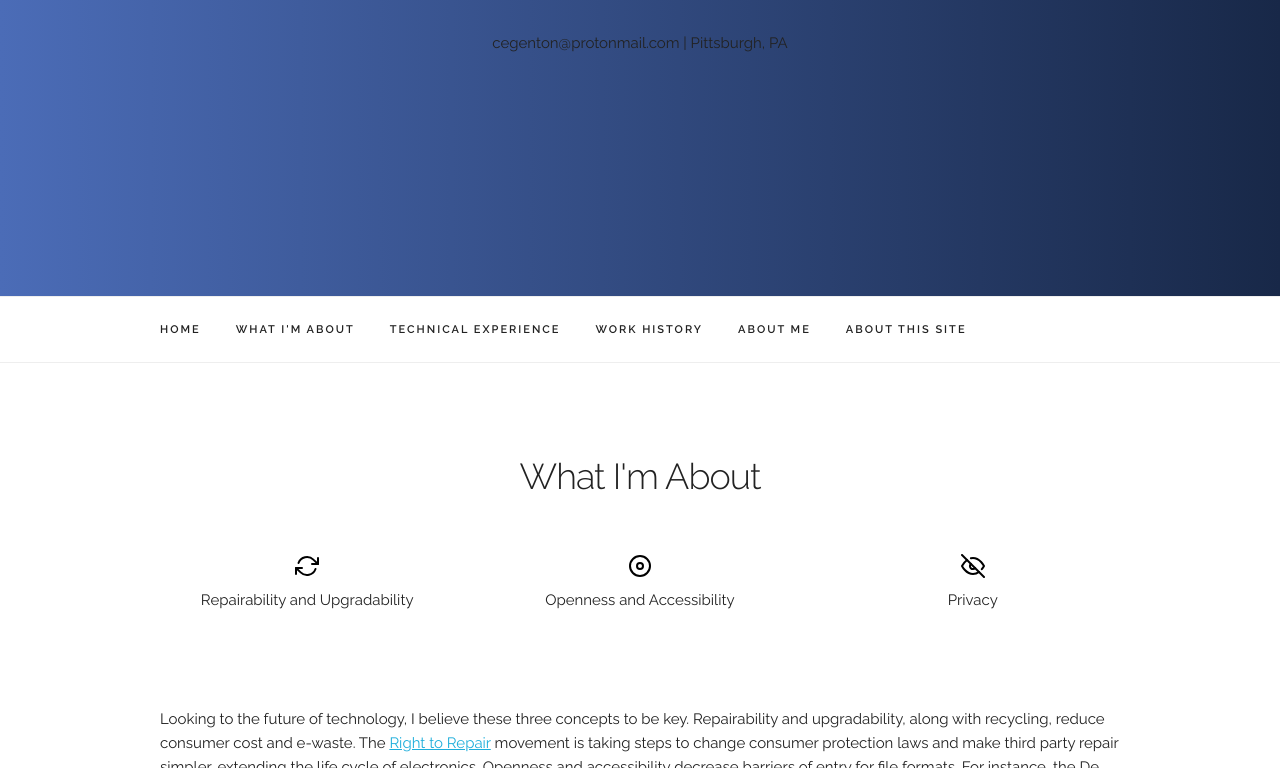
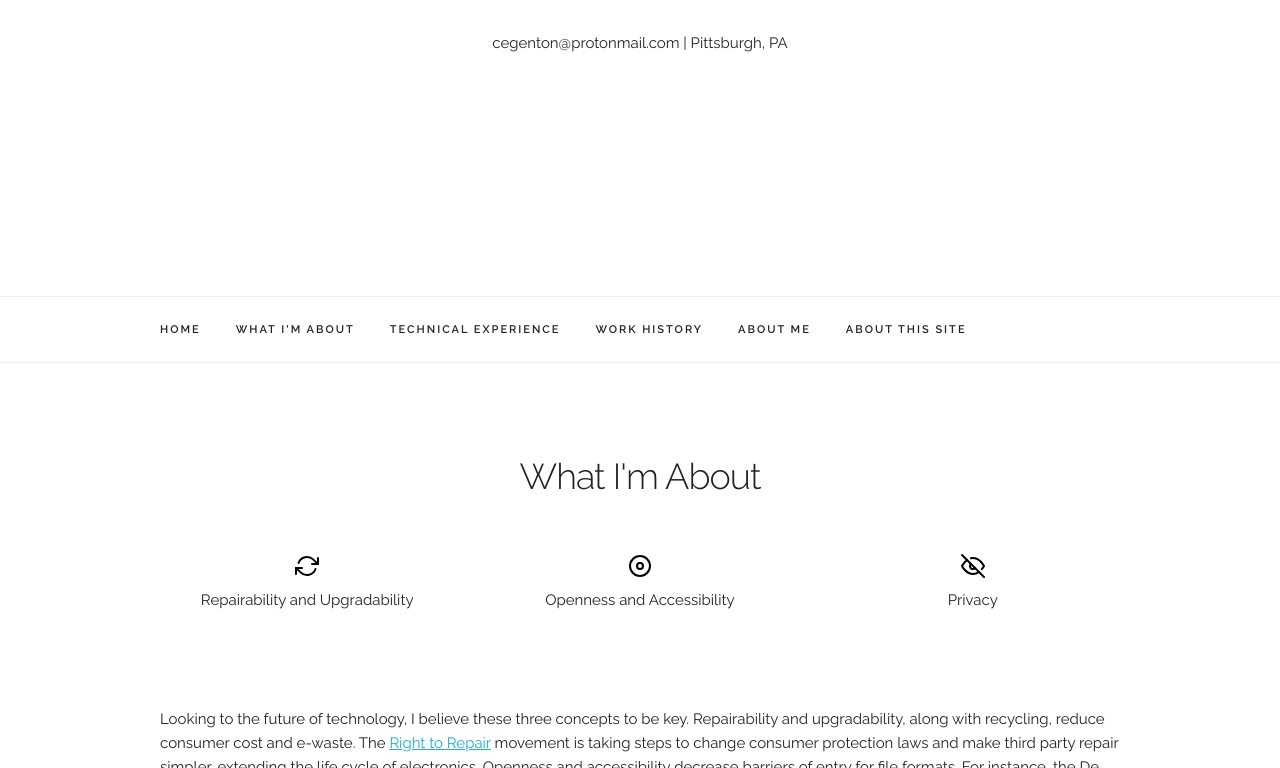
Before and after one commit to charegg/charegg.github.io, a plain HTML site: page index.html in a window 1280 px wide. Shown: the part 332-1100 px from the top of the page. Drawn offline with Linux system fonts and the light colour scheme.

Commit message:
Update custom.css

```diff
--- a/css/custom.css
+++ b/css/custom.css
@@ -3,9 +3,6 @@
   max-height: auto;
 }
 
-#head {
-  background: linear-gradient(90deg, #4b6cb7 0%, #182848 100%);
-}
 .break td {
   border-bottom-width: medium;
 }
```
